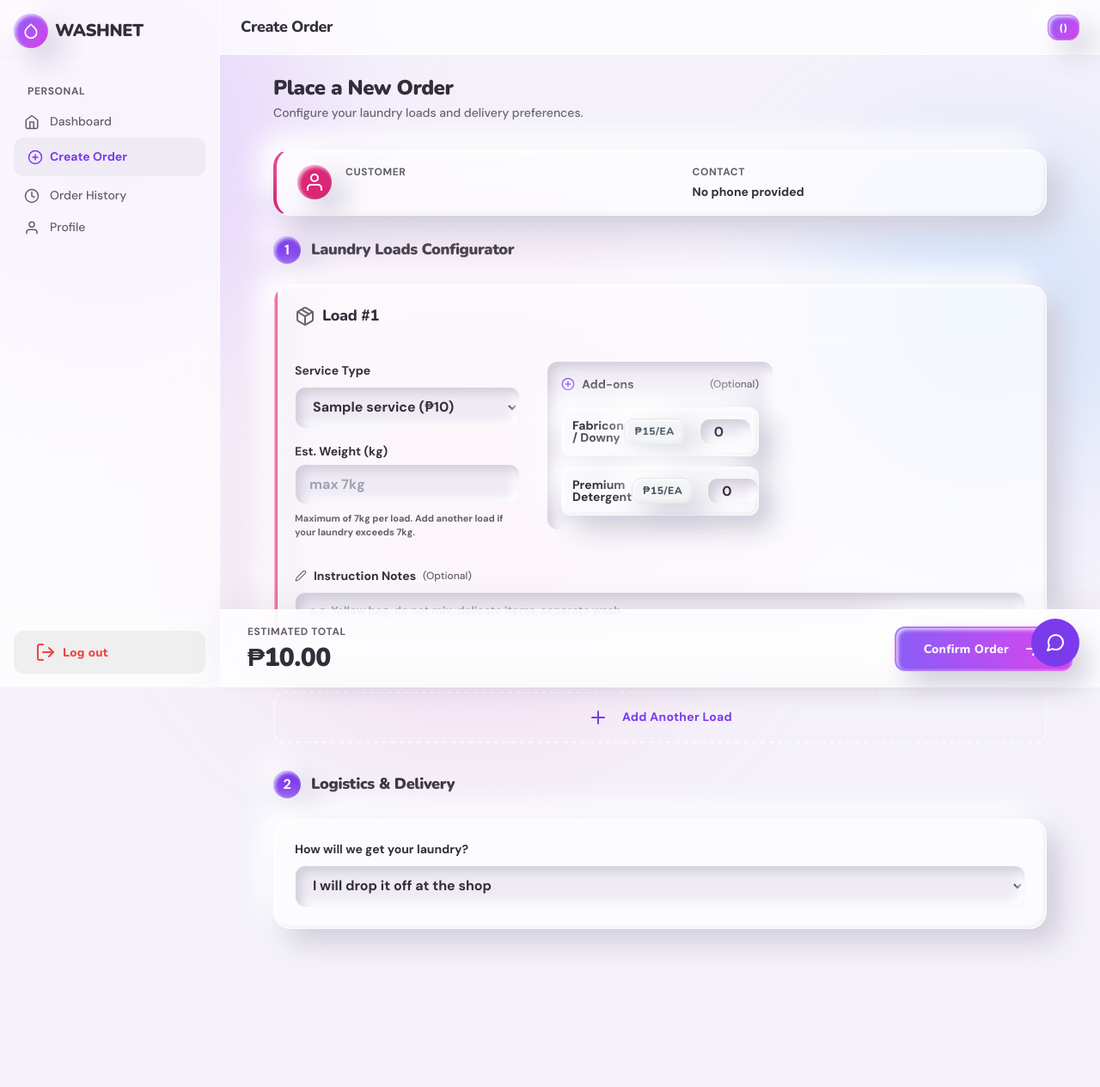
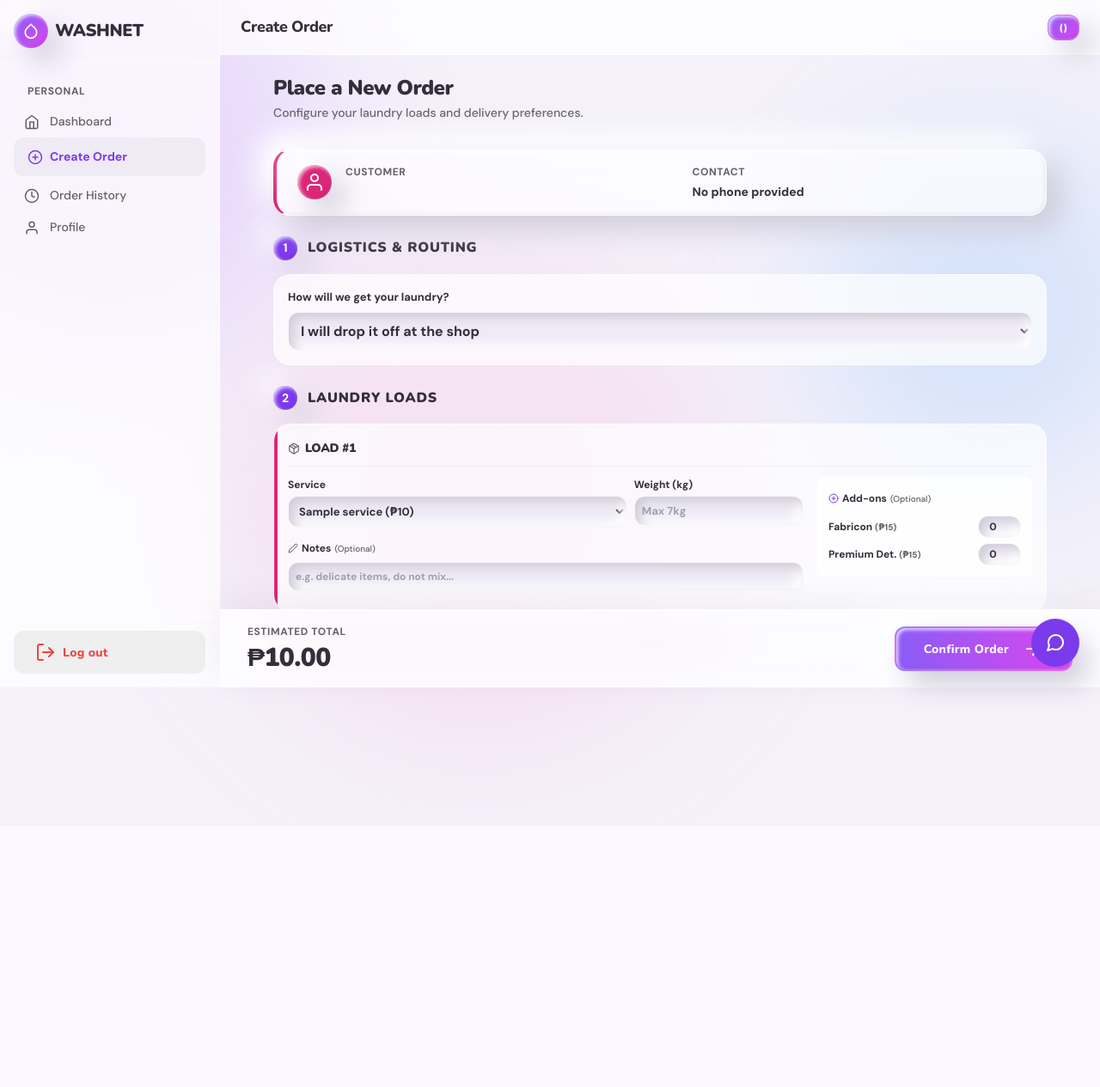
Before and after one commit to remaruru/Django_Washnet, a Django app: template templates/core/customer/order_form.html in a window 1280 px wide; the page is wider, and only the part inside the window is pictured. Shown: that part at 86% size. After the commit the page ends 902 px from the top of that part, so only its background shows below. Run offline with Django 5.2, Linux system fonts and the light colour scheme; the template is opened without the code that fills it: most values are stand-ins (such as "Sample title", 1, 10 or a date in 2020).

Commit message:
Refine Customer Dashboard UI and Order Form Spacing

```diff
--- a/templates/core/customer/order_form.html
+++ b/templates/core/customer/order_form.html
@@ -50,39 +50,42 @@
             </div>
         </div>
 
-        <div style="margin-bottom: var(--space-6); display: flex; align-items: center; gap: var(--space-3);">
-            <div style="width: 32px; height: 32px; border-radius: 50%; background: var(--primary); color: white; display: flex; align-items: center; justify-content: center; font-weight: 800; box-shadow: var(--shadow-clay-card);">1</div>
-            <h3 style="font-size: var(--text-lg); font-weight: 900; color: var(--text-main); margin: 0;">Laundry Loads Configurator</h3>
+        <!-- Logistics First -->
+        <div style="margin-bottom: var(--space-4); display: flex; align-items: center; gap: var(--space-3);">
+            <div style="width: 28px; height: 28px; border-radius: 50%; background: var(--primary); color: white; display: flex; align-items: center; justify-content: center; font-weight: 900; font-size: 14px; box-shadow: var(--shadow-clay-card);">1</div>
+            <h3 style="font-size: var(--text-base); font-weight: 900; color: var(--text-main); margin: 0; text-transform: uppercase; letter-spacing: 0.05em;">Logistics & Routing</h3>
         </div>
 
-        <div id="loadsContainer" style="display: flex; flex-direction: column; gap: var(--space-6); margin-bottom: var(--space-6);">
+        <div class="clay-card" style="margin-bottom: var(--space-6); padding: var(--space-4); border: 1px solid var(--border); box-shadow: none;">
+            <div class="form-group" style="margin: 0; display: grid; grid-template-columns: repeat(auto-fit, minmax(280px, 1fr)); gap: var(--space-4); align-items: end;">
+                <div>
+                    <label class="form-label" style="font-weight: 800; font-size: 13px;">How will we get your laundry?</label>
+                    <select id="deliveryMethod" name="delivery_method" class="clay-input" style="font-weight: 700; padding: 10px;" onchange="togglePickupTime()">
+                        <option value="DROP_OFF">I will drop it off at the shop</option>
+                        <option value="PICKUP">Request Rider Pickup (We'll come to your address)</option>
+                    </select>
+                </div>
+                <div id="pickupTimeContainer" style="display: none;">
+                    <label class="form-label" style="font-weight: 800; font-size: 13px; color: var(--primary);">Select Pickup Time</label>
+                    <input type="datetime-local" id="pickupDatetime" name="pickup_datetime" class="clay-input" style="padding: 10px;">
+                </div>
+            </div>
+        </div>
+
+        <!-- Loads Configurator -->
+        <div style="margin-bottom: var(--space-4); display: flex; align-items: center; gap: var(--space-3);">
+            <div style="width: 28px; height: 28px; border-radius: 50%; background: var(--primary); color: white; display: flex; align-items: center; justify-content: center; font-weight: 900; font-size: 14px; box-shadow: var(--shadow-clay-card);">2</div>
+            <h3 style="font-size: var(--text-base); font-weight: 900; color: var(--text-main); margin: 0; text-transform: uppercase; letter-spacing: 0.05em;">Laundry Loads</h3>
+        </div>
+
+        <div id="loadsContainer" style="display: flex; flex-direction: column; gap: var(--space-4); margin-bottom: var(--space-4);">
             <!-- Loads injected here via JS -->
         </div>
 
-        <button type="button" class="clay-btn clay-btn-secondary" style="width: 100%; border: 2px dashed var(--border); background: transparent; box-shadow: none; color: var(--primary); padding: var(--space-4); margin-bottom: var(--space-8);" onclick="addLoad()">
-            <i data-feather="plus"></i>
-            <span style="margin-left: var(--space-2);">Add Another Load</span>
+        <button type="button" class="clay-btn clay-btn-ghost" style="width: 100%; border: 2px dashed rgba(139, 92, 246, 0.4); background: rgba(139, 92, 246, 0.05); color: var(--primary); padding: var(--space-3); margin-bottom: var(--space-8); font-weight: 800;" onclick="addLoad()">
+            <i data-feather="plus" style="width: 16px; height: 16px;"></i>
+            <span style="margin-left: 8px;">Add Next Load</span>
         </button>
-
-
-        <div style="margin-bottom: var(--space-6); display: flex; align-items: center; gap: var(--space-3);">
-            <div style="width: 32px; height: 32px; border-radius: 50%; background: var(--primary); color: white; display: flex; align-items: center; justify-content: center; font-weight: 800; box-shadow: var(--shadow-clay-card);">2</div>
-            <h3 style="font-size: var(--text-lg); font-weight: 900; color: var(--text-main); margin: 0;">Logistics & Delivery</h3>
-        </div>
-
-        <div class="clay-card" style="margin-bottom: var(--space-8);">
-            <div class="form-group" style="margin: 0;">
-                <label class="form-label" style="font-weight: 800;">How will we get your laundry?</label>
-                <select id="deliveryMethod" name="delivery_method" class="clay-input" style="font-weight: 700;" onchange="togglePickupTime()">
-                    <option value="DROP_OFF">I will drop it off at the shop</option>
-                    <option value="PICKUP">Request Rider Pickup (We'll come to your address)</option>
-                </select>
-            </div>
-            <div id="pickupTimeContainer" style="display: none; margin-top: var(--space-4);">
-                <label class="form-label" style="font-weight: 800; color: var(--primary);">Select Pickup Time</label>
-                <input type="datetime-local" id="pickupDatetime" name="pickup_datetime" class="clay-input">
-            </div>
-        </div>
 
         <!-- Floating Checkout Footer -->
         <div style="position: fixed; bottom: 0; left: 0; right: 0; background: rgba(255,255,255,0.8); backdrop-filter: blur(20px); -webkit-backdrop-filter: blur(20px); border-top: 1px solid var(--border); padding: var(--space-4) var(--space-8); box-shadow: 0 -10px 40px rgba(0,0,0,0.05); z-index: 50; display: flex; justify-content: space-between; align-items: center; transition: all 0.3s; margin-left: 256px;">
@@ -162,6 +165,9 @@
         block.className = 'load-block clay-card';
         block.style.position = 'relative';
         block.style.overflow = 'hidden';
+        block.style.padding = '16px';
+        block.style.boxShadow = 'none';
+        block.style.border = '1px solid var(--border)';
 
         let optionsHtml = '<option value="">-- Select a Service --</option>';
         availableServices.forEach(s => {
@@ -169,67 +175,60 @@
         });
 
         block.innerHTML = `
-            <div style="position: absolute; top: 0; left: 0; width: 4px; height: 100%; background: var(--secondary); box-shadow: var(--shadow-clay-card);"></div>
+            <div style="position: absolute; top: 0; left: 0; width: 4px; height: 100%; background: var(--secondary);"></div>
 
-            <div style="display: flex; justify-content: space-between; align-items: center; margin-bottom: var(--space-6); padding-bottom: var(--space-4); border-bottom: 1px solid var(--border);">
-                <h3 style="font-size: var(--text-lg); font-weight: 800; color: var(--text-main); margin: 0; display: flex; align-items: center; gap: var(--space-2);">
-                    <i data-feather="package" style="color: var(--text-muted);"></i> Load #${loadCounter}
+            <div style="display: flex; justify-content: space-between; align-items: center; margin-bottom: var(--space-3); padding-bottom: var(--space-2); border-bottom: 1px solid rgba(0,0,0,0.05);">
+                <h3 style="font-size: 14px; font-weight: 900; color: var(--text-main); margin: 0; display: flex; align-items: center; gap: 6px; text-transform: uppercase;">
+                    <i data-feather="package" style="width: 14px; color: var(--text-muted);"></i> Load #${loadCounter}
                 </h3>
-                ${loadCounter > 1 ? `<button type="button" onclick="this.closest('.load-block').remove(); calculateTotal();" style="color: var(--error); background: transparent; border: none; cursor: pointer; display: flex; align-items: center; font-weight: 800; font-size: var(--text-sm);"><i data-feather="trash-2" style="width: 16px; height: 16px; margin-right: 4px;"></i> Remove</button>` : ''}
+                ${loadCounter > 1 ? `<button type="button" onclick="this.closest('.load-block').remove(); calculateTotal();" style="color: var(--error); background: transparent; border: none; cursor: pointer; display: flex; align-items: center; font-weight: 800; font-size: 12px;"><i data-feather="x" style="width: 14px; height: 14px; margin-right: 2px;"></i> Remove</button>` : ''}
             </div>
 
-            <div style="display: grid; grid-template-columns: repeat(auto-fit, minmax(250px, 1fr)); gap: var(--space-8); align-items: start;">
-                <div style="display: flex; flex-direction: column; gap: var(--space-4);">
-                    <div class="form-group" style="margin: 0;">
-                        <label class="form-label" style="font-weight: 800;">Service Type</label>
-                        <select class="clay-input service-select" style="font-weight: 600;" required onchange="calculateTotal()">
-                            ${optionsHtml}
-                        </select>
+            <div style="display: flex; flex-wrap: wrap; gap: var(--space-4); align-items: start;">
+                <div style="flex: 1; min-width: 200px; display: flex; flex-direction: column; gap: var(--space-3);">
+                    <div style="display: grid; grid-template-columns: 2fr 1fr; gap: 8px;">
+                        <div>
+                            <label class="form-label" style="font-weight: 800; font-size: 12px; margin-bottom: 4px;">Service</label>
+                            <select class="clay-input service-select" style="font-weight: 700; font-size: 13px; padding: 8px;" required onchange="calculateTotal()">
+                                ${optionsHtml}
+                            </select>
+                        </div>
+                        <div>
+                            <label class="form-label" style="font-weight: 800; font-size: 12px; margin-bottom: 4px;">Weight (kg)</label>
+                            <input type="number" class="clay-input weight-input" style="font-weight: 800; font-size: 13px; padding: 8px;" required min="0.1" step="0.1" max="7" placeholder="Max 7kg" oninput="calculateTotal()">
+                        </div>
                     </div>
 
-                    <div style="display: flex; flex-direction: column; gap: 4px; margin: 0;">
-                        <label class="form-label" style="font-weight: 800; margin: 0;">Est. Weight (kg)</label>
-                        <input type="number" class="clay-input weight-input" style="font-weight: 800;" required min="0.1" step="0.1" max="7" placeholder="max 7kg" oninput="calculateTotal()">
-                        <span style="font-size: 11px; font-weight: 600; color: var(--text-muted); margin-top: 4px;">Maximum of 7kg per load. Add another load if your laundry exceeds 7kg.</span>
+                    <div class="weight-error-msg" style="display: none; color: var(--error); font-size: 11px; font-weight: 800; margin-top: -4px; background: rgba(239, 68, 68, 0.1); padding: 6px 8px; border-radius: 4px;">
+                        Exceeds 7kg limit. Please add another load.
                     </div>
 
-                    <div class="weight-error-msg" style="display: none; color: var(--error); font-size: var(--text-xs); font-weight: 800; margin-top: -8px; background: rgba(239, 68, 68, 0.1); padding: 8px 12px; border-radius: 6px; border-left: 3px solid var(--error);">
-                        Each load can only handle up to 7kg. Please add another load.
+                    <div>
+                        <label class="form-label" style="font-weight: 800; font-size: 12px; margin-bottom: 4px; display: flex; align-items: center; gap: 4px;">
+                            <i data-feather="edit-2" style="width: 12px; color: var(--text-muted);"></i> Notes <span style="font-size: 10px; font-weight: 500; color: var(--text-muted);">(Optional)</span>
+                        </label>
+                        <textarea class="clay-input load-notes" style="width: 100%; resize: none; font-weight: 600; font-size: 12px; padding: 8px;" rows="1" placeholder="e.g. delicate items, do not mix..."></textarea>
                     </div>
                 </div>
 
-                <div class="clay-inset">
-                    <label class="form-label" style="font-weight: 800; margin-bottom: var(--space-4); display: flex; align-items: center; gap: var(--space-2);">
-                        <i data-feather="plus-circle" style="width: 16px; height: 16px; color: var(--primary);"></i> Add-ons <span style="font-size: var(--text-xs); font-weight: 500; color: var(--text-muted); margin-left: auto;">(Optional)</span>
+                <div style="width: 250px; flex-shrink: 0; background: var(--surface); padding: 12px; border: 1px solid var(--border); border-radius: 8px;">
+                    <label class="form-label" style="font-weight: 800; font-size: 12px; margin-bottom: 8px; display: flex; align-items: center; gap: 4px;">
+                        <i data-feather="plus-circle" style="width: 12px; color: var(--primary);"></i> Add-ons <span style="font-size: 10px; font-weight: 500; color: var(--text-muted);">(Optional)</span>
                     </label>
-                    <div style="display: flex; flex-direction: column; gap: var(--space-3);">
-                        <label style="display: flex; align-items: center; justify-content: space-between; padding: var(--space-3); background: var(--surface); border: 1px solid var(--border); border-radius: var(--radius-md); box-shadow: var(--shadow-clay-card); transition: all 0.3s;">
-                            <div style="display: flex; align-items: center; gap: var(--space-3);">
-                                <span style="font-weight: 800; font-size: var(--text-sm); color: var(--text-main); line-height: 1;">Fabricon / Downy</span>
-                            </div>
-                            <div style="display: flex; align-items: center; gap: var(--space-2);">
-                                <span class="clay-badge clay-badge-gray" style="margin-right: var(--space-2);">₱15/ea</span>
-                                <input type="number" class="fabricon-qty clay-input" style="width: 60px; padding: 4px; text-align: center; font-weight: 800;" min="0" value="0" oninput="calculateTotal()">
+                    <div style="display: flex; flex-direction: column; gap: 6px;">
+                        <label style="display: flex; align-items: center; justify-content: space-between; font-size: 12px;">
+                            <span style="font-weight: 800; color: var(--text-main);">Fabricon <span style="color:var(--text-muted); font-size:10px;">(₱15)</span></span>
+                            <div style="display: flex; align-items: center; gap: 4px;">
+                                <input type="number" class="fabricon-qty clay-input" style="width: 50px; padding: 4px; text-align: center; font-weight: 800; font-size: 12px;" min="0" value="0" oninput="calculateTotal()">
                             </div>
                         </label>
-
-                        <label style="display: flex; align-items: center; justify-content: space-between; padding: var(--space-3); background: var(--surface); border: 1px solid var(--border); border-radius: var(--radius-md); box-shadow: var(--shadow-clay-card); transition: all 0.3s;">
-                            <div style="display: flex; align-items: center; gap: var(--space-3);">
-                                <span style="font-weight: 800; font-size: var(--text-sm); color: var(--text-main); line-height: 1;">Premium Detergent</span>
-                            </div>
-                            <div style="display: flex; align-items: center; gap: var(--space-2);">
-                                <span class="clay-badge clay-badge-gray" style="margin-right: var(--space-2);">₱15/ea</span>
-                                <input type="number" class="detergent-qty clay-input" style="width: 60px; padding: 4px; text-align: center; font-weight: 800;" min="0" value="0" oninput="calculateTotal()">
+                        <label style="display: flex; align-items: center; justify-content: space-between; font-size: 12px;">
+                            <span style="font-weight: 800; color: var(--text-main);">Premium Det. <span style="color:var(--text-muted); font-size:10px;">(₱15)</span></span>
+                            <div style="display: flex; align-items: center; gap: 4px;">
+                                <input type="number" class="detergent-qty clay-input" style="width: 50px; padding: 4px; text-align: center; font-weight: 800; font-size: 12px;" min="0" value="0" oninput="calculateTotal()">
                             </div>
                         </label>
                     </div>
-                </div>
-
-                <div style="grid-column: 1 / -1; margin-top: 0;">
-                    <label class="form-label" style="font-weight: 800; display: flex; align-items: center; gap: var(--space-2);">
-                        <i data-feather="edit-2" style="width: 14px; height: 14px; color: var(--text-muted);"></i> Instruction Notes <span style="font-size: var(--text-xs); font-weight: 500; color: var(--text-muted);">(Optional)</span>
-                    </label>
-                    <textarea class="clay-input load-notes" style="width: 100%; resize: vertical; font-weight: 600; font-size: 13px;" rows="2" placeholder="e.g. Yellow bag, do not mix, delicate items, separate wash..."></textarea>
                 </div>
             </div>
         `;
```
Also changed, not shown: templates/core/customer/dashboard.html (+48 -48 lines).
